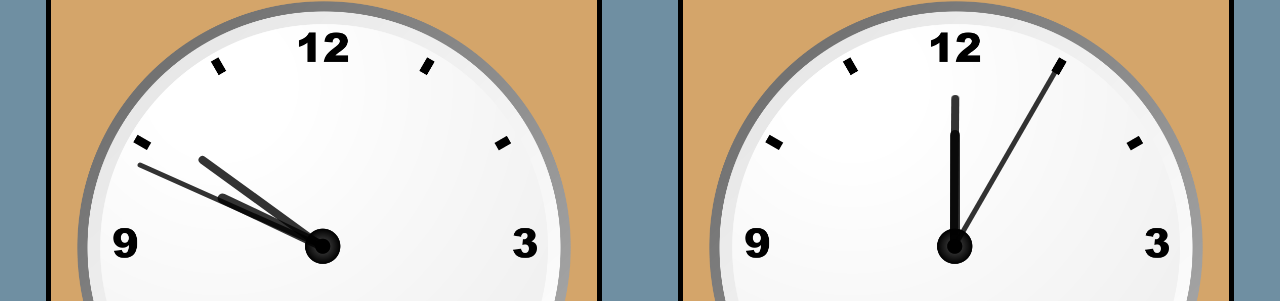
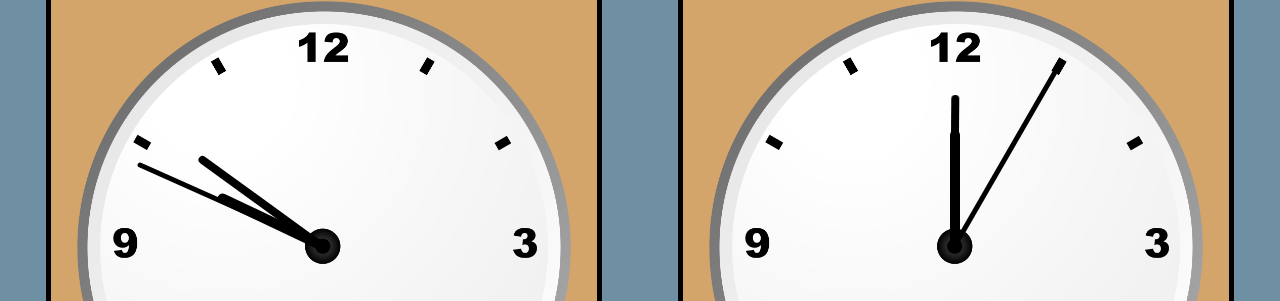
Before and after one commit to jose-acosta-git/uni.ux.animations, a plain HTML site: page index.html in a window 1280 px wide. Shown: the part 194-495 px from the top of the page. Drawn offline with Linux system fonts and the light colour scheme.

Commit message:
cambia la opacidad de las agujas a 1

```diff
--- a/css/reloj.css
+++ b/css/reloj.css
@@ -23,7 +23,7 @@
     height: 23%;
     top: 26.7%;
     left: 48.77%;
-    opacity: 0.8;
+    opacity: 1;
 }
 
 .minuto {
@@ -31,7 +31,7 @@
     height: 30%;
     top: 19.8%;
     left: 48.9%;
-    opacity: 0.8;
+    opacity: 1;
 }
 
 .segundo {
@@ -39,5 +39,5 @@
     height: 40%;
     top: 9.7%;
     left: 49.2%;
-    opacity: 0.8;
+    opacity: 1;
 }
```
